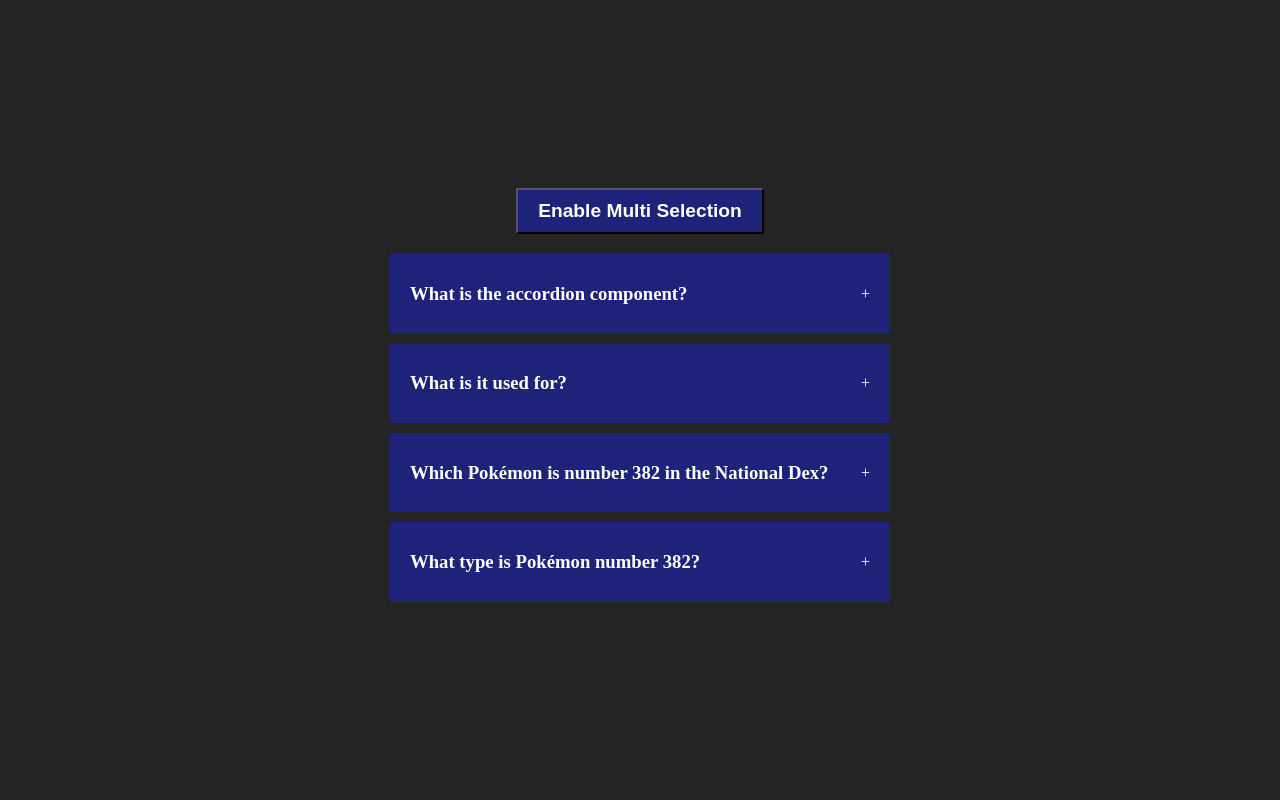
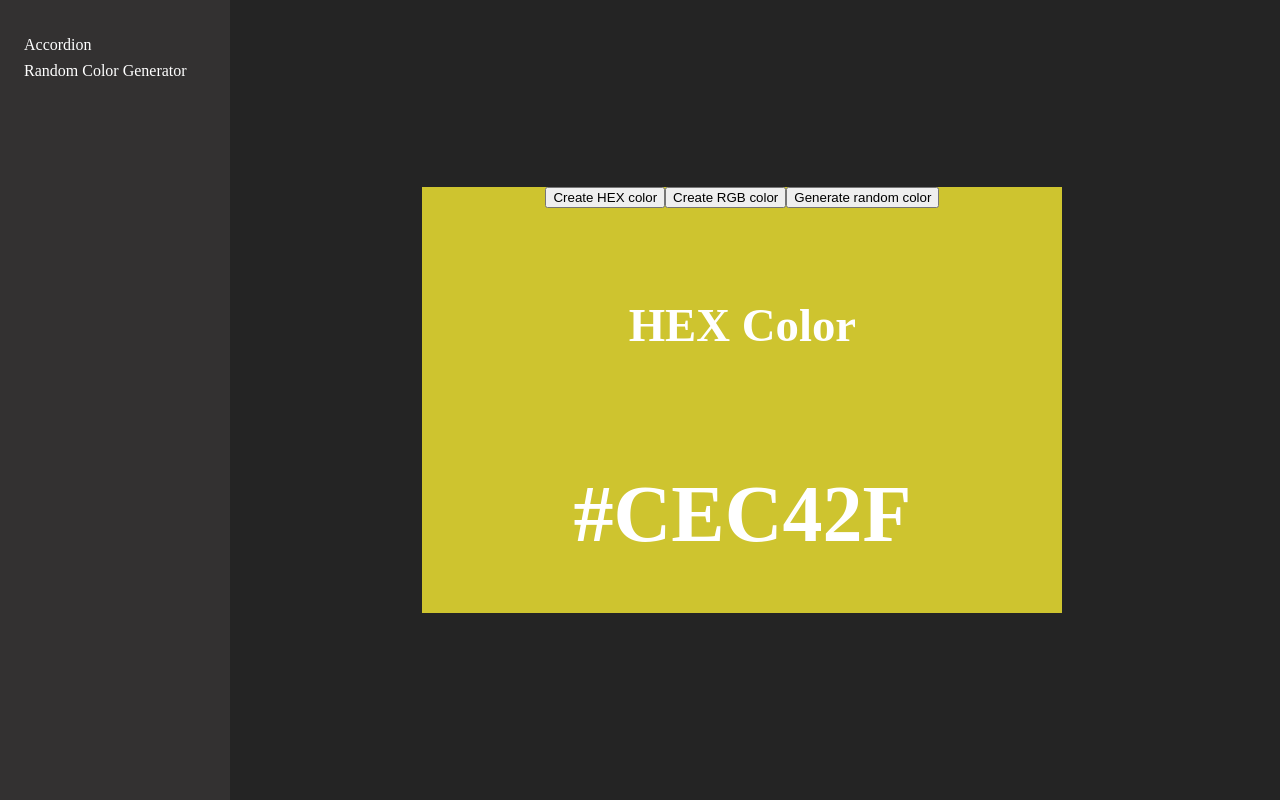
Before and after one commit to codingmage/react-components, a React (Vite) app: page /random_color in a window 1280 px wide. Built offline with nearby package versions, Linux system fonts and the light colour scheme.

Commit message:
add component sidebar and Random Color Generator

```diff
--- a/package.json
+++ b/package.json
@@ -11,7 +11,8 @@
   },
   "dependencies": {
     "react": "^18.2.0",
-    "react-dom": "^18.2.0"
+    "react-dom": "^18.2.0",
+    "react-router-dom": "^6.22.3"
   },
   "devDependencies": {
     "@stylistic/eslint-plugin": "^1.6.3",
--- a/src/App.css
+++ b/src/App.css
@@ -1,3 +1,28 @@
+.container {
+  display: flex;
+}
+
+main {
+  width: 80vw;
+  display: flex;
+  justify-content: center;
+  align-items: center;
+}
+
+a {
+  color: white;
+  text-decoration: none;
+  padding: 0.25rem;
+}
+
+a:visited {
+  color: white;
+}
+
+a:hover {
+  font-weight: bold;
+}
+
 /* #root {
   max-width: 1280px;
   margin: 0 auto;
--- a/src/App.jsx
+++ b/src/App.jsx
@@ -1,10 +1,20 @@
+import { Route, Routes } from "react-router-dom"
 import "./App.css"
 import Accordion from "./components/Accordion"
+import Sidebar from "./components/Sidebar"
+import RandomColor from "./components/Random-Color"
 
 function App() {
 	return (
-		<div>
-			<Accordion />
+		<div className="container">
+			<Sidebar />
+			<main>
+				<Routes>
+					<Route path="accordion" element={<Accordion />} />
+					<Route path="random_color" element={<RandomColor />} />
+				</Routes>
+			</main>
+
 		</div>
 	)
 }
--- a/src/components/Accordion/styles.css
+++ b/src/components/Accordion/styles.css
@@ -1,7 +1,7 @@
 .wrapper {
     display: flex;
-    height: 100vh;
-    width: 100vw;
+/*     height: 100vh;
+    width: 100vw; */
     justify-content: center;
     align-items: center;
     flex-direction: column;
@@ -42,4 +42,6 @@
 .content {
     color: white;
     height: auto;
+    border-top: 1px solid black;
+    padding-top: 1rem;
 }
--- /dev/null
+++ b/src/components/Random-Color/index.jsx
@@ -0,0 +1,76 @@
+import { useEffect, useState } from "react"
+
+export default function RandomColor () {
+
+	const [typeOfColor, setTypeOfColor] = useState("hex")
+	const [color, setColor] = useState("#242424")
+
+	useEffect(() => {
+		if(typeOfColor === "rgb") {
+			handleCreateRGBColor()
+		} else {
+			handleCreateHexColor()
+		}
+	}, [typeOfColor])
+
+	function randomColorUtility (length) {
+		return Math.floor(Math.random() * length)
+	}
+
+	function handleCreateHexColor() {
+		const hex = [0, 1, 2, 3, 4, 5, 6, 7, 8, 9, "A", "B", "C", "D", "E", "F"]
+		let hexColor = "#"
+
+		for (let i = 0; i < 6; i++) {
+			hexColor += hex[randomColorUtility(hex.length)]
+		}
+
+		setColor(hexColor)
+
+	}
+
+	function handleCreateRGBColor() {
+		const r = randomColorUtility(256)
+		const g = randomColorUtility(256)
+		const b = randomColorUtility(256)
+
+		setColor(`rgb(${r}, ${g}, ${b})`)
+	}
+
+	return (
+		<div style={{
+			background: color,
+			width: "50vw"
+		}}>
+			<div style={{
+				display: "flex",
+				justifyContent: "center"
+			}}>
+				<button onClick={() => setTypeOfColor("hex")}>Create HEX color</button>
+				<button onClick={() => setTypeOfColor("rgb")}>Create RGB color</button>
+				<button
+					onClick={typeOfColor === "hex"
+						? handleCreateHexColor
+						: handleCreateRGBColor}
+				>
+					Generate random color
+				</button>
+			</div>
+
+
+			<div style={{
+				display: "flex",
+				justifyContent: "center",
+				alignItems: "center",
+				color: "white",
+				fontSize: "2.5rem",
+				marginTop: "2.75rem",
+				flexDirection: "column",
+				gap: "1rem",
+			}}>
+				<h3>{typeOfColor === "rgb" ? "RGB Color" : "HEX Color"}</h3>
+				<h1>{color}</h1>
+			</div>
+		</div>
+	)
+}
--- /dev/null
+++ b/src/components/Sidebar/index.jsx
@@ -0,0 +1,21 @@
+import { Link } from "react-router-dom"
+import "./styles.css"
+
+export default function Sidebar() {
+	return (
+		<div className="sidebar">
+			<ul>
+				<li>
+					<Link to={"/accordion"}>
+                        Accordion
+					</Link>
+				</li>
+				<li>
+					<Link to={"/random_color"} >
+                        Random Color Generator
+					</Link>
+				</li>
+			</ul>
+		</div>
+	)
+}
--- /dev/null
+++ b/src/components/Sidebar/styles.css
@@ -0,0 +1,17 @@
+.sidebar {
+    height: 100vh;
+    width: 18vw;
+    /* padding-right: 10rem; */
+    /* margin-right: 5rem; */
+    background-color: rgb(51, 49, 49);
+    overflow-y: scroll;
+}
+
+ul {
+    padding: 1rem;
+}
+
+li {
+    list-style-type: none;
+    padding: 0.25rem
+}
--- a/src/main.jsx
+++ b/src/main.jsx
@@ -2,9 +2,12 @@ import React from "react"
 import ReactDOM from "react-dom/client"
 import App from "./App.jsx"
 import "./index.css"
+import { BrowserRouter } from "react-router-dom"
 
 ReactDOM.createRoot(document.getElementById("root")).render(
 	<React.StrictMode>
-		<App />
+		<BrowserRouter>
+			<App />
+		</BrowserRouter>
 	</React.StrictMode>,
 )
```
Also changed, not shown: src/components/Accordion/index.jsx (+7 -2 lines), src/components/Random-Color/styles.css (added), 1 other file (tests, documents, lock files or other folders).
